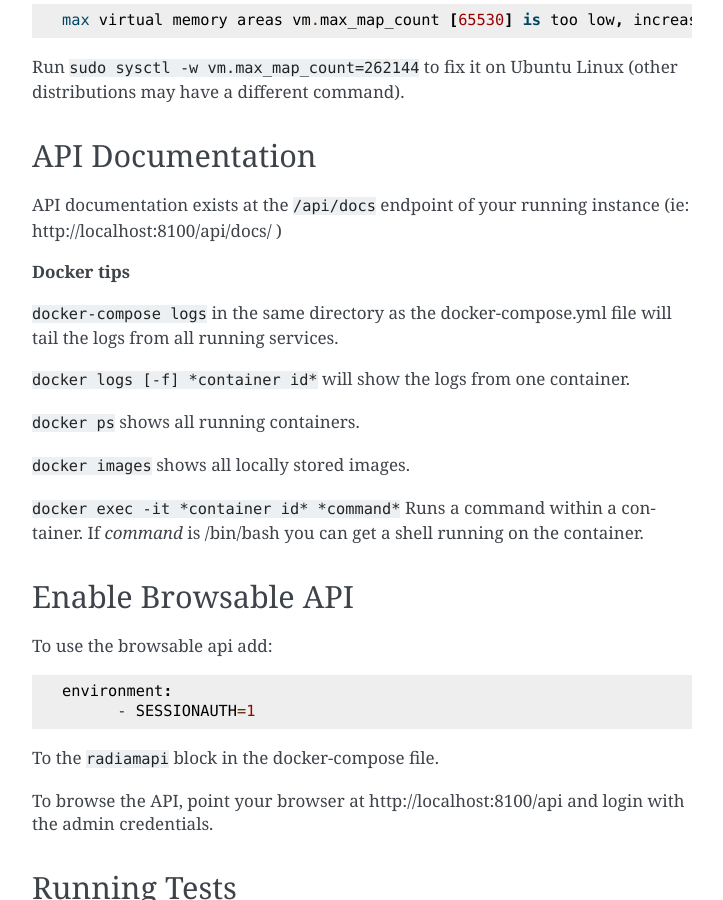
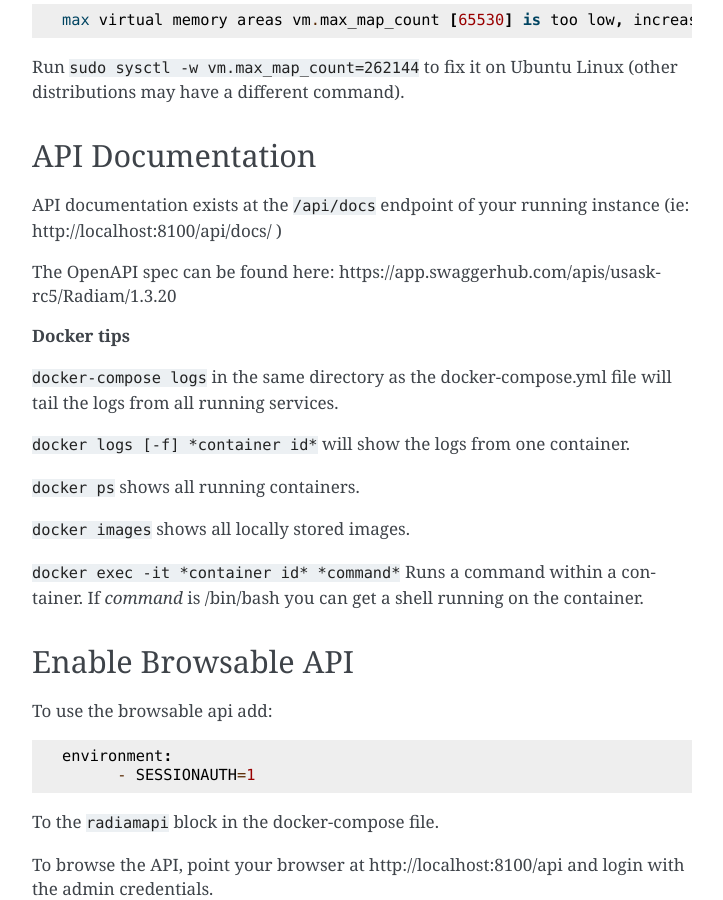
Before and after one commit to usask-rc/radiam, a Sphinx documentation site: the page built from docs/radiam.md, in a window 1280 px wide and 900 px high, scrolled down 1672 px. Shown: the whole window, without its empty margins (388-1111 px from the left). Built offline with Sphinx 7.4.7, drawn with Linux system fonts in a browser that asks for light colours.

Commit message:
Add link to OpenAPI spec

```diff
--- a/docs/radiam.md
+++ b/docs/radiam.md
@@ -68,6 +68,8 @@ Run `sudo sysctl -w vm.max_map_count=262144` to fix it on Ubuntu Linux (other di
 ### API Documentation
 
 API documentation exists at the `/api/docs` endpoint of your running instance (ie: http://localhost:8100/api/docs/ )
+
+The OpenAPI spec can be found here: https://app.swaggerhub.com/apis/usask-rc5/Radiam/1.3.20
 
 **Docker tips**
 
```
